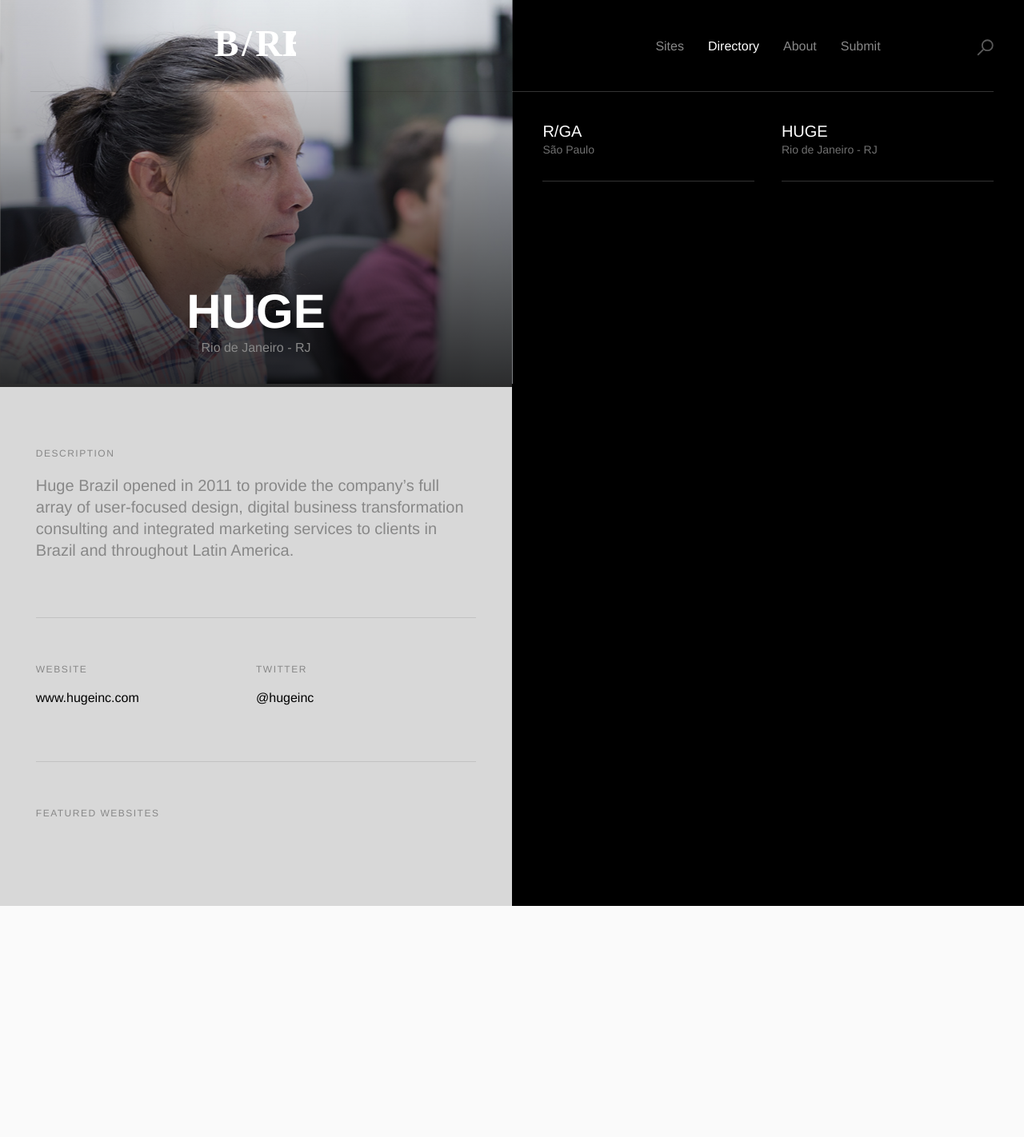
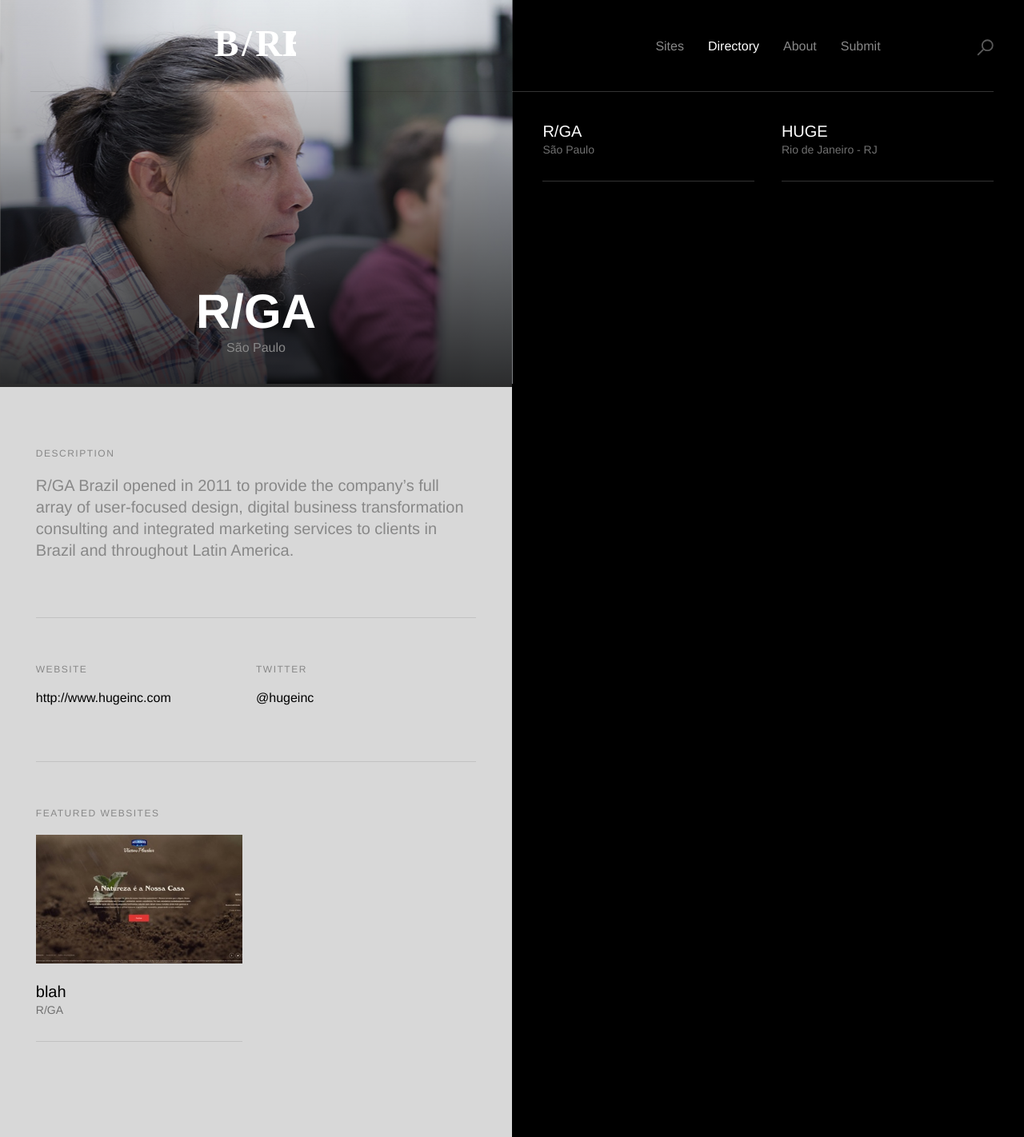
Before and after one commit to lucasbittar/brgb, a Jekyll site: the page built from directory.html, in a window 1280 px wide. Shown: the whole page at 80% size. Built offline with Jekyll 4.4.1, drawn with Linux system fonts in a browser that asks for light colours; before the commit the page ends 1133 px from its top, so only the background shows below that.

Commit message:
fetches first diretory and renders in directory landing page

```diff
--- a/directory.html
+++ b/directory.html
@@ -6,37 +6,40 @@
 
   <section class="directory-featured col-left gray">
 
+    {% for dir in site.categories.directory limit:1 %}
   	<figure>
       <div class="img-filter"></div>
-  	  <img src="{{ site.baseurl }}/images/directories/huge.png" alt="HUGE">
-  	  <span class="directory-title">HUGE</span>
-  	  <span class="directory-location">Rio de Janeiro - RJ</span>
+      <img src="{{ site.baseurl }}/images/directories/{{ dir.image }}" alt="{{ dir.title }}">
+      <span class="directory-title">{{ dir.title }}</span>
+      <span class="directory-location">{{ dir.location }}</span>
     </figure>
 
     <div class="directory-featured-container">
       <section class="desc">
         <h2>Description</h2>
-  	    <p>Huge Brazil opened in 2011 to provide the company’s full array of user-focused design, digital business transformation consulting and integrated marketing services to clients in Brazil and throughout Latin America.</p>
+        <p>{{ dir.description }}</p>
       </section>
       <section class="site-external">
         <div class="col-left">
           <h2>Website</h2>
-  	      <a href="#">www.hugeinc.com</a>
+          <a href="{{ dir.website }}" target="_blank">{{ dir.website }}</a>
         </div>
         <div class="col-right">
           <h2>Twitter</h2>
-  	      <a href="#">@hugeinc</a>
+          <a href="http://twitter.com/{{ dir.twitter }}" target="_blank">@{{ dir.twitter }}</a>
         </div>
       </section>
       <section class="featured-websites">
         <h2>Featured Websites</h2>
         <div class="websites">
 
-  	      {% include sites-card.html %}
+          {% assign author = dir.title %}
+          {% include sites-card.html author=author %}
 
         </div>
       </section>
     </div>
+    {% endfor %}
 
   </section>
 
```
Lines whose indentation alone changed are shown as unchanged.
